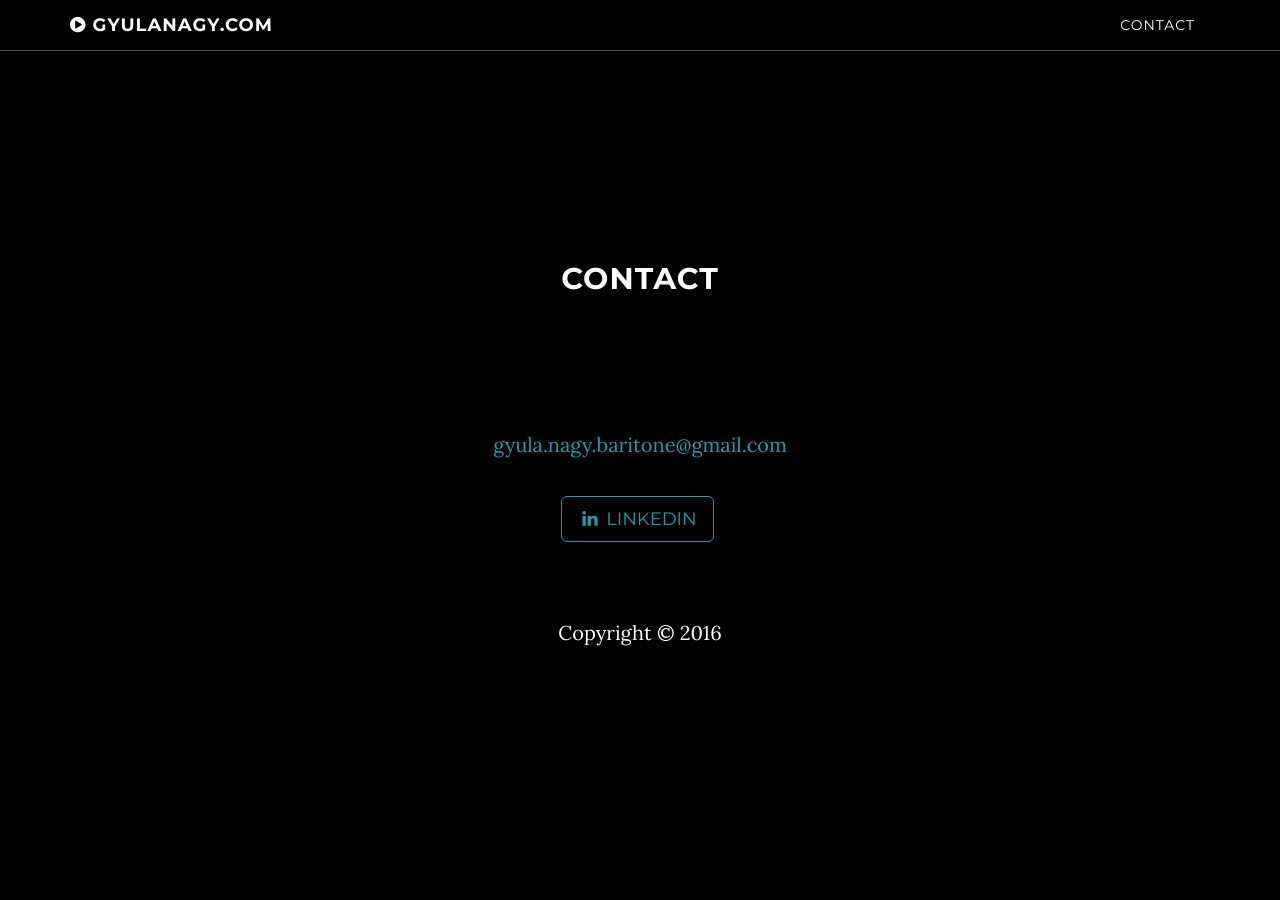
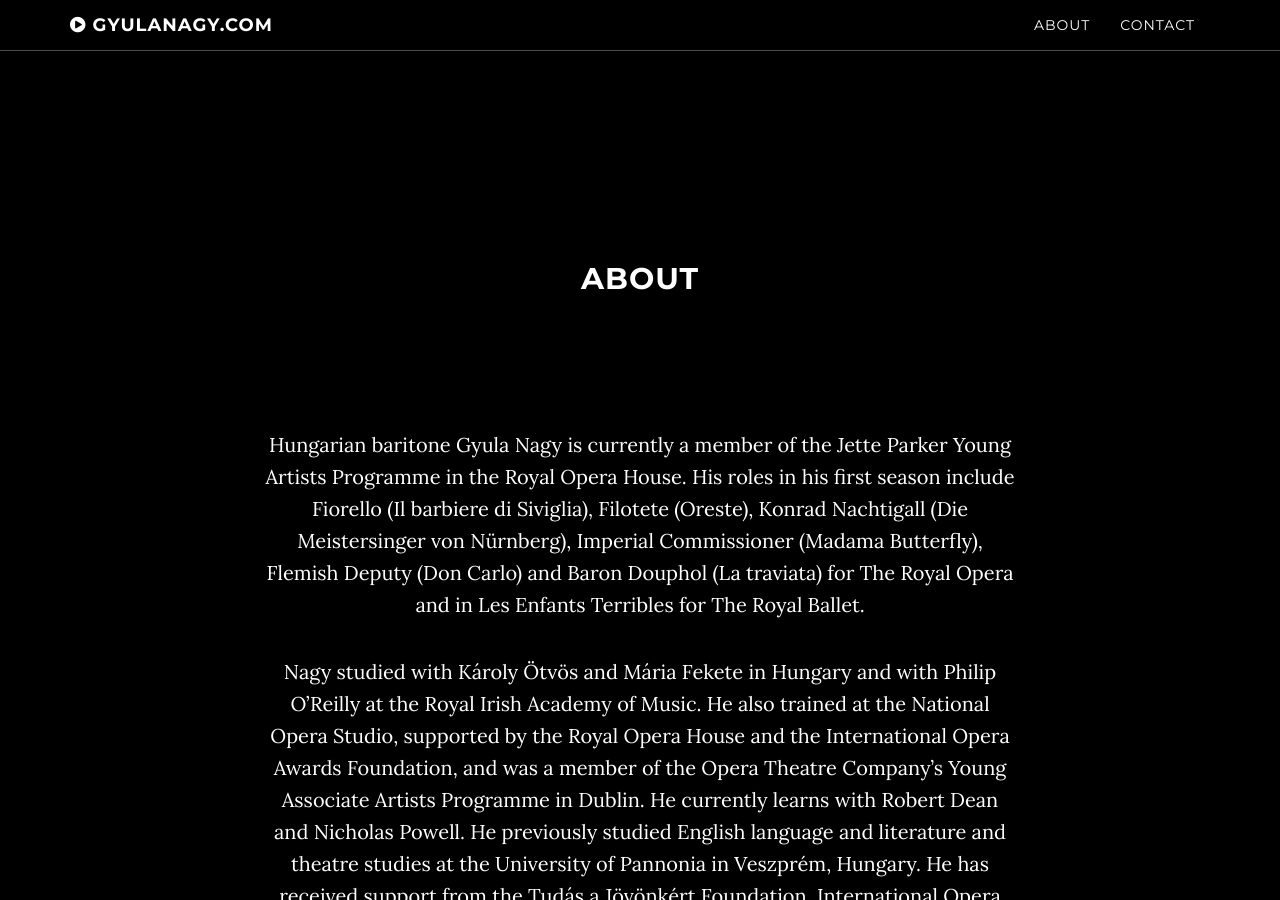
Before and after one commit to tamaslang/gyulanagy.com, a Jekyll site: the page built from index.html, in a window 1280 px wide and 900 px high, scrolled down 838 px. Built offline with Jekyll 4.4.1, drawn with Linux system fonts in a browser that asks for light colours; before the commit the page ends 1537 px from its top, so only the background shows below that; some of the changed text lies outside the part shown.

Commit message:
add about

```diff
--- a/_config.yml
+++ b/_config.yml
@@ -2,7 +2,7 @@
 title: Gyula Nagy
 email: gyula.nagy.baritone@gmail.com
 url: https://tamaslang.github.io/gyulanagy.com
-description: "Baritone, Opera and Oratorio Singer based in the UK and Ireland"
+description: "Baritone, Opera and Oratorio Singer"
 
 # Color settings (hex-codes without the leading hash-tag)
 color:
@@ -15,7 +15,7 @@ footer:
 # Social networks usernames (many more available: google-plus, flickr, dribbble, pinterest, instagram, tumblr, linkedin, etc.)
 social:
   - title: linkedin
-    url: https://uk.linkedin.com/in/gyula-nagy-1361a0b8
+    url: https://uk.linkedin.com/in/gyula-nagy
 
 # Build settings
 markdown: kramdown
--- a/_includes/about.html
+++ b/_includes/about.html
@@ -2,11 +2,19 @@
     <section id="about" class="container content-section text-center">
         <div class="row">
             <div class="col-lg-8 col-lg-offset-2">
+                                <h2>About</h2>
+                                                <p>
+                    <br/>
+                    <br/>
+                </p>
                 <p>
-                    <h2>About me</h2>
-                    <h4>Young Artist at Jette Parker Young Artist Programme</h4>
-                    <h5>Royal Opera House</h5>
-                    June 2016 – Present Covent Garden, London
+                    Hungarian baritone Gyula Nagy is currently a member of the Jette Parker Young Artists Programme in the Royal Opera House. His roles in his first season include Fiorello (Il barbiere di Siviglia), Filotete (Oreste), Konrad Nachtigall (Die Meistersinger von Nürnberg), Imperial Commissioner (Madama Butterfly), Flemish Deputy (Don Carlo) and Baron Douphol (La traviata) for The Royal Opera and in Les Enfants Terribles for The Royal Ballet.
+                </p>
+                <p>
+                    Nagy studied with Károly Ötvös and Mária Fekete in Hungary and with Philip O’Reilly at the Royal Irish Academy of Music. He also trained at the National Opera Studio, supported by the Royal Opera House and the International Opera Awards Foundation, and was a member of the Opera Theatre Company’s Young Associate Artists Programme in Dublin. He currently learns with Robert Dean and Nicholas Powell. He previously studied English language and literature and theatre studies at the University of Pannonia in Veszprém, Hungary. He has received support from the Tudás a Jövönkért Foundation, International Opera Awards Foundation , the John McCormack Society and the Gaiety Bursary.
+                </p>
+                <p>
+                    In the spring /summer season in 2016, he was an Associate Artist with Welsh National Opera, where his roles included Silvio (Pagliacci) and covering Count Almaviva (Le nozze di Figaro) and the Count (Elena Langer’s Figaro Gets a Divorce). Other operatic engagements include covering Escamillo (Carmen) for Scottish Opera and singing Don Giovanni for the National Opera Studio and Tarquinius (The Rape of Lucretia) for Irish Youth Opera.
                 </p>
             </div>
         </div>
--- a/_includes/header.html
+++ b/_includes/header.html
@@ -6,7 +6,7 @@
                     <div class="col-md-8 col-md-offset-2">
                         <h1 class="brand-heading">{{ site.title }}</h1>
                         <p class="intro-text">{{ site.description }}<br>
-                        <a href="#contact" class="btn btn-circle page-scroll">
+                        <a href="#about" class="btn btn-circle page-scroll">
                             <i class="fa fa-angle-double-down animated"></i>
                         </a>
                     </div>
--- a/_includes/nav.html
+++ b/_includes/nav.html
@@ -18,6 +18,9 @@
                         <a href="#page-top"></a>
                     </li>
                     <li>
+                        <a class="page-scroll" href="#about">About</a>
+                    </li>
+                    <li>
                         <a class="page-scroll" href="#contact">Contact</a>
                     </li>
                 </ul>
--- a/_layouts/default.html
+++ b/_layouts/default.html
@@ -4,6 +4,7 @@
     <body id="page-top" data-spy="scroll" data-target=".navbar-fixed-top">
     {% include nav.html %}
     {% include header.html %}
+    {% include about.html %}
     {% include contact.html %}
     {% include footer.html %}
     {% include js.html %}
```
Also changed, not shown: 1 other file.
